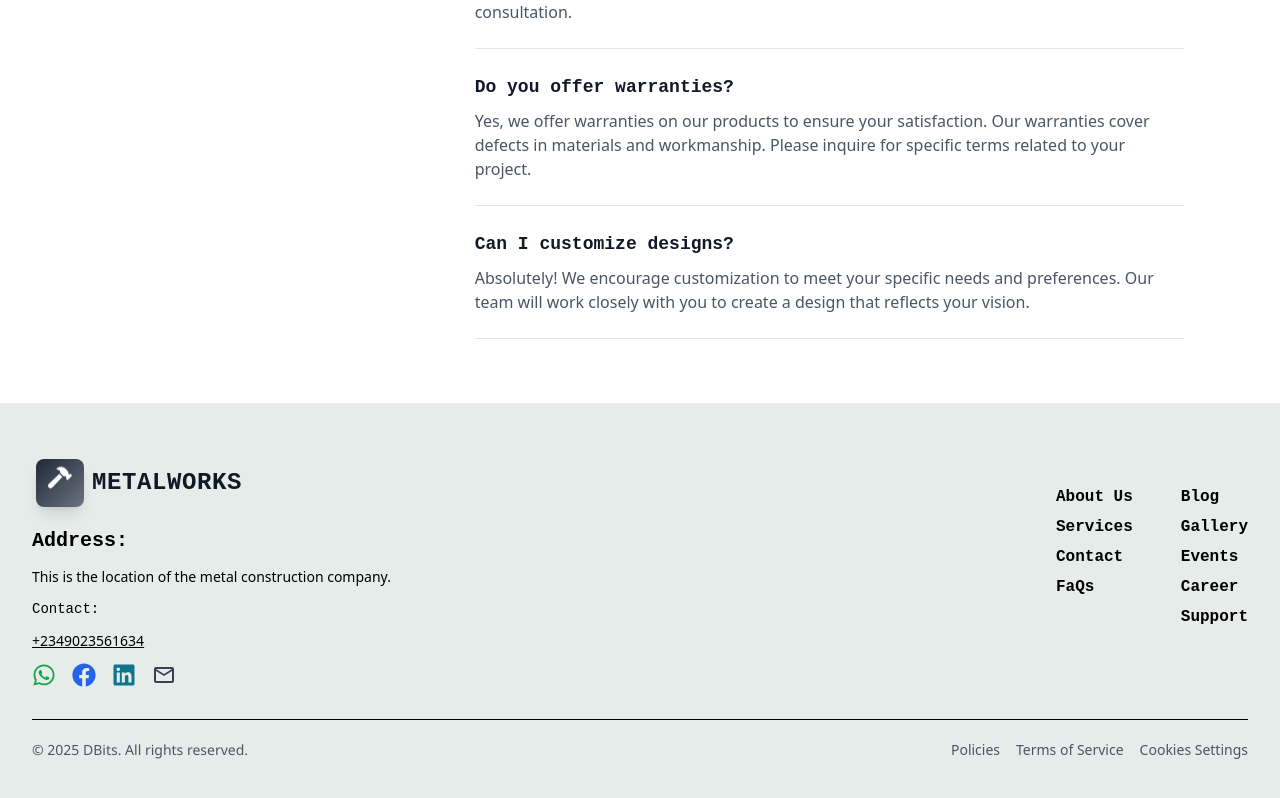
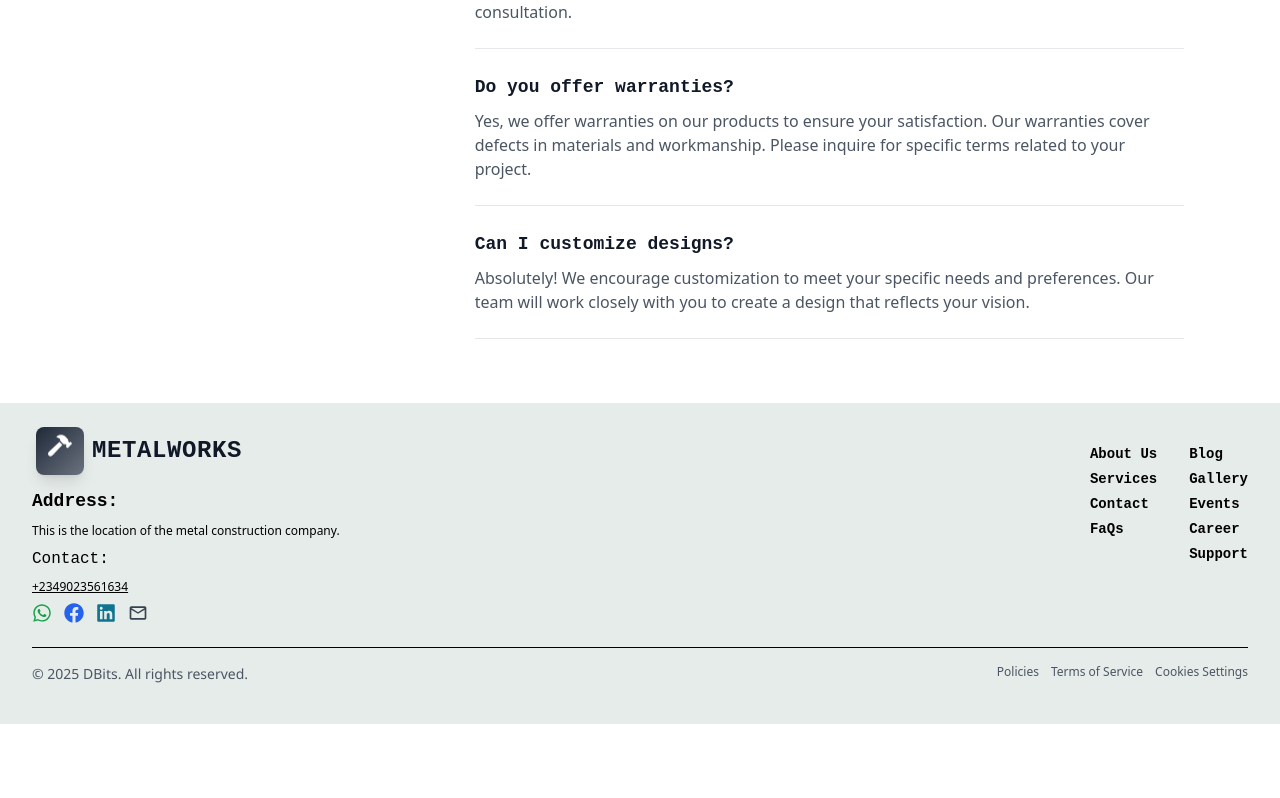
Before and after one commit to Dachenna/Metallic, a React (Vite) app in the folder metallic/: page / in a window 1280 px wide. Shown: the part 5248-6046 px from the top of the page. After the commit the page ends 5972 px from the top, so only its background shows below. Built offline with nearby package versions, Linux system fonts and the light colour scheme.

Commit message:
modified:   metallic/src/components/Footer/Footer.jsx

```diff
--- a/metallic/src/components/Footer/Footer.jsx
+++ b/metallic/src/components/Footer/Footer.jsx
@@ -5,45 +5,45 @@ import { MdOutlineEmail } from "react-icons/md";
 
 function Footer() {
   return (
-    <footer className='py-20 bg-[#e6ece9]'>
+    <footer className='py-10 bg-[#e6ece9]'>
       <div className='container'>
-        <div className='flex flex-col lg:flex-row justify-between gap-12'>
+        <div className='flex flex-col lg:flex-row justify-between gap-8'>
           {/* First Section */}
-          <div className='space-y-3 max-w-[400px] text-black text-sm flex flex-col'>
-            <div className="flex-shrink-0 -mt-6 mb-2">
+          <div className='space-y-2 max-w-[350px] text-black text-sm flex flex-col'>
+            <div className="flex-shrink-0 -mt-4 mb-1">
               <Logo />
             </div>
-            <h3 className="font-bold font-header text-xl">Address:</h3>
-            <p className='font-body'>
+            <h3 className="font-bold font-header text-lg">Address:</h3>
+            <p className='font-body text-xs'>
               This is the location of the metal construction company.
             </p>
-            <h3 className='font-header'>Contact:</h3>
-            <p className='font-body underline'>+2349023561634</p>
-            <div className='flex space-x-4 mt-2'>
+            <h3 className='font-header text-base'>Contact:</h3>
+            <p className='font-body underline text-xs'>+2349023561634</p>
+            <div className='flex space-x-3 mt-1'>
               {/* Whatsapp */}
               <a href='https://wa.me/message/CZ6AGT7HSKPBB1' target='_blank' rel="noopener noreferrer">
-                <FaWhatsapp className='text-2xl text-green-600 hover:text-green-800 transition duration-300' />
+                <FaWhatsapp className='text-xl text-green-600 hover:text-green-800 transition duration-300' />
               </a>
               {/* Facebook */}
               <a href="https://www.facebook.com/profile.php?id=61565794325353" target='_blank' rel="noopener noreferrer">
-                <FaFacebook className='text-2xl text-blue-600 hover:text-blue-800 transition duration-300' />
+                <FaFacebook className='text-xl text-blue-600 hover:text-blue-800 transition duration-300' />
               </a>
               {/* LinkedIn */}
               <a href='https://www.linkedin.com/in/david-david-9058442b4' target='_blank' rel="noopener noreferrer">
-                <FaLinkedin className='text-2xl text-cyan-700 hover:text-blue-900 transition duration-300' />
+                <FaLinkedin className='text-xl text-cyan-700 hover:text-blue-900 transition duration-300' />
               </a>
               {/* Email */}
               <a href='mailto:davidinprograming@gmail.com' target='_blank' rel="noopener noreferrer">
-                <MdOutlineEmail className='text-2xl text-gray-700 hover:text-gray-900 transition duration-300' />
+                <MdOutlineEmail className='text-xl text-gray-700 hover:text-gray-900 transition duration-300' />
               </a>
             </div>
           </div>
 
           {/* Second & Third Section grouped and aligned right */}
-          <div className="flex flex-col md:flex-row gap-12 lg:ml-auto">
+          <div className="flex flex-col md:flex-row gap-8 lg:ml-auto">
             {/* Second Section */}
             <div>
-              <ul className='space-y-1 font-semibold'>
+              <ul className='space-y-1 font-semibold text-sm'>
                 <li><a href='#' className='font-header text-black hover:text-gray-700 transition duration-300'>About Us</a></li>
                 <li><a href='#' className='font-header text-black hover:text-gray-700 transition duration-300'>Services</a></li>
                 <li><a href='#' className='font-header text-black hover:text-gray-700 transition duration-300'>Contact</a></li>
@@ -52,7 +52,7 @@ function Footer() {
             </div>
             {/* Third Section */}
             <div>
-              <ul className='space-y-1 font-bold'>
+              <ul className='space-y-1 font-bold text-sm'>
                 <li><a href="#" className='font-header text-black hover:text-gray-600 transition duration-300'>Blog</a></li>
                 <li><a href="#" className='font-header text-black hover:text-gray-600 transition duration-300'>Gallery</a></li>
                 <li><a href="#" className='font-header text-black hover:text-gray-600 transition duration-300'>Events</a></li>
@@ -63,11 +63,11 @@ function Footer() {
           </div>
         </div>
         {/* Copyright */}
-        <div className='border-t border-black mt-8 pt-5 flex flex-col md:flex-row items-center md:items-start justify-between'>
+        <div className='border-t border-black mt-6 pt-4 flex flex-col md:flex-row items-center md:items-start justify-between'>
           <p className='text-sm text-gray-600 mb-2 md:mb-0'>
             &copy; {new Date().getFullYear()} DBits. All rights reserved.
           </p>
-          <ul className='flex flex-row justify-center md:justify-end space-x-4 text-gray-600 text-sm'>
+          <ul className='flex flex-row justify-center md:justify-end space-x-3 text-gray-600 text-xs'>
             <li>
               <a href="#" className='font-body hover:text-[#383636] transition duration-300'>Policies</a>
             </li>
@@ -84,4 +84,4 @@ function Footer() {
   )
 }
 
-export default Footer
+export default Footer;
```
